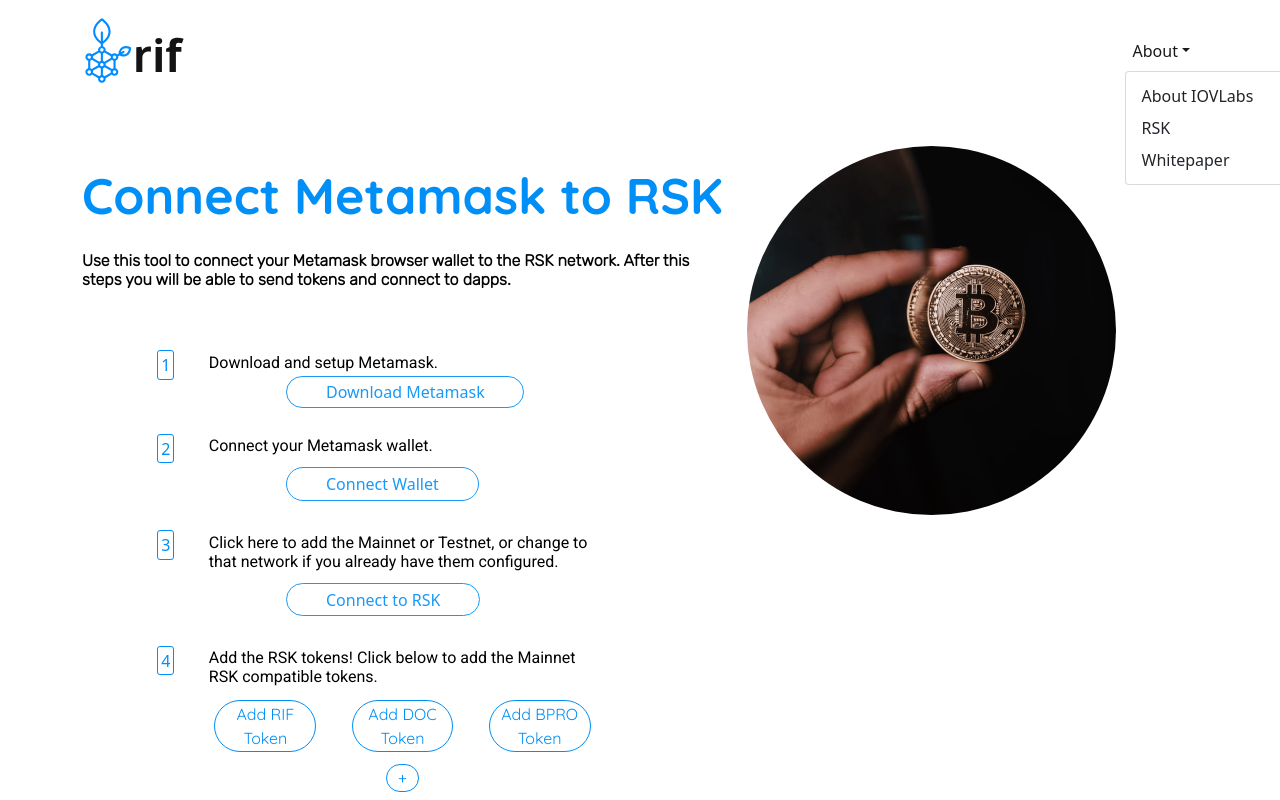
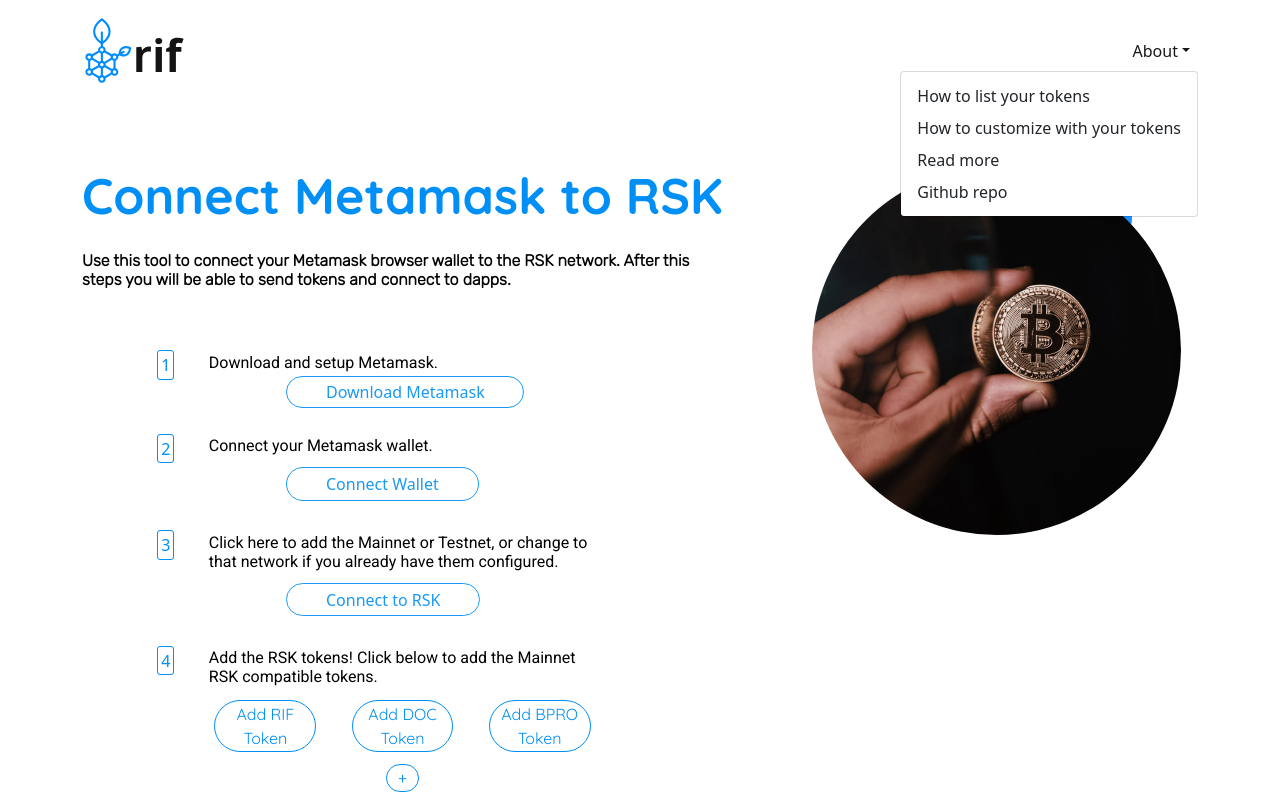
Before and after one commit to rsksmart/rif-metamask-landing, a React (Create React App) app: page / in a window 1280 px wide. Both pictures are taken after a click on the button "About". Shown: the top 800 px of the page. Built offline with nearby package versions, Linux system fonts and the light colour scheme.

Commit message:
Bubble and dropdown combo fix

```diff
--- a/src/App.scss
+++ b/src/App.scss
@@ -72,7 +72,11 @@
 
   .headerDropdown {
     margin-right: 10%;
-    color: #008FF7;
+    color: #008FF7 !important;
+
+    .dropdown-menu {
+      right: 0 !important;
+    }
   }
 
   .button {
@@ -170,18 +174,20 @@
     text-align: center;
   }
 
-
   .mainImage {
     border-radius: 50%;
-    margin-top: 10%;
-
+    margin-left: 25%;
+    margin-top: 25%;
     background: url('./img/bitcoinHand.png');
+    position: relative;
   }
 
-  .mainImageCircle {
+  #mainImageCircle {
     border-radius: 50%;
-
+    margin-top: 40%;
     background: #188FFC;
+    width: 100px;
+    height: 100px;
   }
 
   .toolExplanation {
--- a/src/components/HeaderComponent.js
+++ b/src/components/HeaderComponent.js
@@ -20,9 +20,10 @@
               navbarScroll
             >
               <NavDropdown title="About" id="navbarScrollingDropdown" className="headerDropdown">
-                <NavDropdown.Item target="_blank" rel="noreferrer" href="https://www.iovlabs.org/">About IOVLabs</NavDropdown.Item>
-                <NavDropdown.Item target="_blank" rel="noreferrer" href="https://www.rsk.co/">RSK</NavDropdown.Item>
-                <NavDropdown.Item target="_blank" rel="noreferrer" href="http://www.rifos.org/assets/whitepapers/rif-whitepaper-en.pdf">Whitepaper</NavDropdown.Item>
+                <NavDropdown.Item target="_blank" rel="noreferrer" href="https://www.iovlabs.org/">How to list your tokens</NavDropdown.Item>
+                <NavDropdown.Item target="_blank" rel="noreferrer" href="https://www.iovlabs.org/">How to customize with your tokens</NavDropdown.Item>
+                <NavDropdown.Item target="_blank" rel="noreferrer" href="https://www.iovlabs.org/">Read more</NavDropdown.Item>
+                <NavDropdown.Item target="_blank" rel="noreferrer" href="https://www.iovlabs.org/">Github repo</NavDropdown.Item>
               </NavDropdown>
             </Nav>
 
--- a/src/components/MainComponent.js
+++ b/src/components/MainComponent.js
@@ -73,8 +73,11 @@
             <NetworkComponent step={this.state.step} net={this.state.net} onChildComponentClick={this.toTokens} />
             <TokensComponent step={this.state.step} />
           </Col>
-          <Col>
+          <Col md={{ span: 3, offset: 12 }}>
             <Image className="mainImage" src={bitcoinHandImage} />
+          </Col>
+          <Col md={{ span: 2, offset: 12 }}>
+            <div id="mainImageCircle"/>
           </Col>
         </Row>
       </Container>
```
